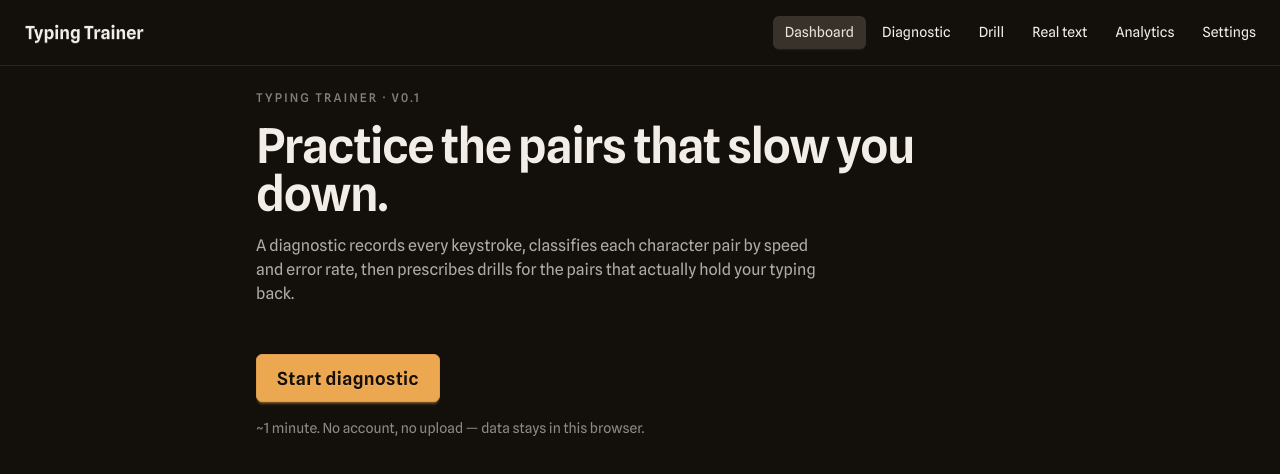
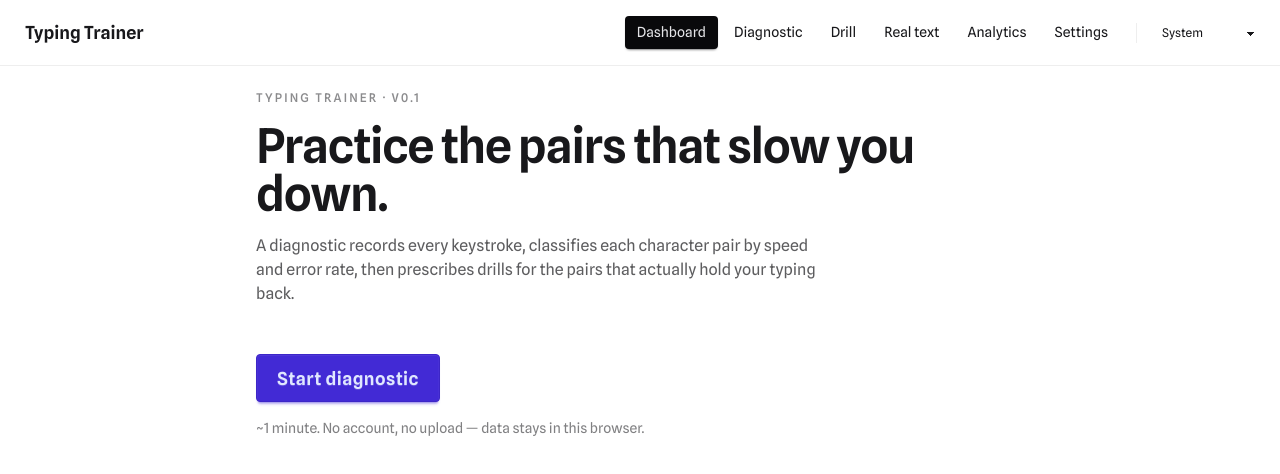
Before and after one commit to Alounv/typing-trainer, a SvelteKit app: page / in a window 1280 px wide. Shown: the top 474 px of the page. Built offline with nearby package versions, Linux system fonts and the light colour scheme.

Commit message:
Add themes

```diff
--- a/src/app.html
+++ b/src/app.html
@@ -17,6 +17,31 @@
 			rel="stylesheet"
 			href="https://fonts.googleapis.com/css2?family=Spline+Sans:wght@300;400;500;600;700&family=JetBrains+Mono:ital,wght@0,400;0,500;0,600;1,400&display=swap"
 		/>
+		<!--
+			Theme init: set `data-theme` before first paint to prevent the
+			stored theme from flashing through the default. Must be inline
+			and synchronous. Mirrors the resolution logic in
+			`src/lib/stores/theme.svelte.ts` — keep them in sync.
+		-->
+		<script>
+			(function () {
+				try {
+					var stored = localStorage.getItem('theme');
+					var choice = stored || 'system';
+					var resolved;
+					if (choice === 'system') {
+						resolved = window.matchMedia('(prefers-color-scheme: dark)').matches
+							? 'dark'
+							: 'light';
+					} else {
+						resolved = choice;
+					}
+					document.documentElement.dataset.theme = resolved;
+				} catch (e) {
+					document.documentElement.dataset.theme = 'dark';
+				}
+			})();
+		</script>
 		%sveltekit.head%
 	</head>
 	<body data-sveltekit-preload-data="hover">
--- /dev/null
+++ b/src/lib/components/ThemeSelect.svelte
@@ -0,0 +1,66 @@
+<script lang="ts">
+	/**
+	 * Theme picker. Full daisyUI theme list plus a "System" option.
+	 *
+	 * Rendered as a `<select>` rather than a custom dropdown: native
+	 * controls are keyboard-accessible for free, work on mobile, and the
+	 * 30+ options list makes a custom panel painful to navigate anyway.
+	 * Visual treatment is just daisyUI's `select` class.
+	 *
+	 * The select is uncontrolled from Svelte's POV (no bind:value) because
+	 * the theme store is the source of truth — we read from it on change
+	 * and let the store's reactivity drive `selected`.
+	 */
+	import { onMount } from 'svelte';
+	import { THEMES, setTheme, themeStore, type ThemeChoice } from '$lib/stores/theme.svelte';
+
+	let mounted = $state(false);
+	onMount(() => {
+		mounted = true;
+	});
+
+	function onChange(e: Event) {
+		const target = e.target as HTMLSelectElement;
+		setTheme(target.value as ThemeChoice);
+	}
+
+	// Capitalize for display — daisyUI theme names ship lowercase and we
+	// want "Cupcake" not "cupcake" in the dropdown.
+	function label(name: string): string {
+		return name.charAt(0).toUpperCase() + name.slice(1);
+	}
+</script>
+
+<label class="flex items-center gap-2 text-sm">
+	<span class="sr-only">Theme</span>
+	<!--
+		`suppressHydrationWarning`-style workaround: during SSR we don't
+		know the user's choice (it's in localStorage). We render the
+		default and let the store sync it after mount. The `disabled`
+		state during pre-mount avoids a flash where "System" looks
+		selected but a click does nothing.
+	-->
+	<select
+		class="select select-sm select-ghost w-auto font-sans"
+		aria-label="Choose theme"
+		value={themeStore.choice}
+		onchange={onChange}
+		disabled={!mounted}
+	>
+		<!--
+			Brand: the curated "core" offering — follows-OS + the three themes
+			we actively steward. daisyUI group is everything else, surfaced
+			for variety but not part of the brand set.
+		-->
+		<optgroup label="Brand">
+			<option value="system">System</option>
+			<option value="light">Light</option>
+			<option value="dark">Dark</option>
+		</optgroup>
+		<optgroup label="daisyUI">
+			{#each THEMES.filter((t) => t !== 'light' && t !== 'dark') as name (name)}
+				<option value={name}>{label(name)}</option>
+			{/each}
+		</optgroup>
+	</select>
+</label>
--- /dev/null
+++ b/src/lib/stores/theme.svelte.ts
@@ -0,0 +1,134 @@
+/**
+ * Theme store. Persists the user's theme choice to localStorage and keeps
+ * `<html data-theme>` in sync; daisyUI reads that attribute to swap palettes
+ * without a reload.
+ *
+ * "System" is a virtual choice: we don't store "system" as the `data-theme`
+ * value (daisyUI wouldn't know what to do). Instead we store the literal
+ * string "system" in localStorage and resolve it to `typewriter` (dark) or
+ * `light` on apply, tracking the OS preference going forward via a
+ * `matchMedia` listener.
+ */
+
+export const THEMES = [
+	'light',
+	'dark',
+	'cupcake',
+	'bumblebee',
+	'emerald',
+	'corporate',
+	'synthwave',
+	'retro',
+	'cyberpunk',
+	'valentine',
+	'halloween',
+	'garden',
+	'forest',
+	'aqua',
+	'lofi',
+	'pastel',
+	'fantasy',
+	'wireframe',
+	'black',
+	'luxury',
+	'dracula',
+	'cmyk',
+	'autumn',
+	'business',
+	'acid',
+	'lemonade',
+	'night',
+	'coffee',
+	'winter',
+	'dim',
+	'nord',
+	'sunset',
+	'caramellatte',
+	'abyss',
+	'silk'
+] as const;
+
+export type Theme = (typeof THEMES)[number];
+export type ThemeChoice = Theme | 'system';
+
+const STORAGE_KEY = 'theme';
+const DARK_FALLBACK: Theme = 'dark';
+const LIGHT_FALLBACK: Theme = 'light';
+
+/**
+ * User's persisted choice. This is what the dropdown shows — the actual
+ * rendered theme is `resolvedTheme` below.
+ */
+export const themeStore = $state<{ choice: ThemeChoice; resolved: Theme }>({
+	choice: 'system',
+	resolved: DARK_FALLBACK
+});
+
+/** Convert "system" into a concrete theme based on current OS preference. */
+function resolveSystemTheme(): Theme {
+	if (typeof window === 'undefined') return DARK_FALLBACK;
+	const prefersDark = window.matchMedia('(prefers-color-scheme: dark)').matches;
+	return prefersDark ? DARK_FALLBACK : LIGHT_FALLBACK;
+}
+
+/**
+ * Type guard so unfamiliar `localStorage` contents can't poison our state.
+ * The old `as const` list is the source of truth.
+ */
+function isTheme(value: string): value is Theme {
+	return (THEMES as readonly string[]).includes(value);
+}
+
+/**
+ * Read persisted choice (or default to "system"), apply to DOM, start
+ * tracking OS changes if needed. Call once on app mount.
+ *
+ * Returns a cleanup function for the OS listener — unused in practice (the
+ * listener outlives the page), but honoring the contract keeps tests tidy.
+ */
+export function initThemeStore(): () => void {
+	const stored = typeof localStorage !== 'undefined' ? localStorage.getItem(STORAGE_KEY) : null;
+
+	if (stored === 'system' || stored === null) {
+		themeStore.choice = 'system';
+	} else if (isTheme(stored)) {
+		themeStore.choice = stored;
+	} else {
+		// Corrupted value — reset quietly.
+		themeStore.choice = 'system';
+	}
+
+	applyResolvedTheme();
+
+	// When the user picks "system", follow OS changes live. If they pick an
+	// explicit theme later, this handler simply no-ops.
+	const mq = window.matchMedia('(prefers-color-scheme: dark)');
+	const onChange = () => {
+		if (themeStore.choice === 'system') applyResolvedTheme();
+	};
+	mq.addEventListener('change', onChange);
+	return () => mq.removeEventListener('change', onChange);
+}
+
+/** Set the user's choice, persist it, and apply to the DOM. */
+export function setTheme(choice: ThemeChoice): void {
+	themeStore.choice = choice;
+	if (typeof localStorage !== 'undefined') {
+		localStorage.setItem(STORAGE_KEY, choice);
+	}
+	applyResolvedTheme();
+}
+
+/**
+ * Resolve current `choice` → concrete theme, mutate `resolved`, and write
+ * `data-theme` on `<html>`. Keeping this the single write-site means the
+ * inline FOUC script (in app.html) and this module agree on semantics.
+ */
+function applyResolvedTheme(): void {
+	const resolved =
+		themeStore.choice === 'system' ? resolveSystemTheme() : themeStore.choice;
+	themeStore.resolved = resolved;
+	if (typeof document !== 'undefined') {
+		document.documentElement.dataset.theme = resolved;
+	}
+}
--- a/src/routes/+layout.svelte
+++ b/src/routes/+layout.svelte
@@ -3,6 +3,9 @@
 	import favicon from '$lib/assets/favicon.svg';
 	import { page } from '$app/state';
 	import { resolve } from '$app/paths';
+	import { onMount } from 'svelte';
+	import ThemeSelect from '$lib/components/ThemeSelect.svelte';
+	import { initThemeStore } from '$lib/stores/theme.svelte';
 
 	let { children } = $props();
 
@@ -14,6 +17,11 @@
 		{ href: '/analytics', label: 'Analytics' },
 		{ href: '/settings', label: 'Settings' }
 	] as const;
+
+	// The inline script in app.html already applied `data-theme` pre-paint;
+	// this mount hydrates the reactive store from the same source and starts
+	// listening for OS changes when the user is on "System".
+	onMount(() => initThemeStore());
 </script>
 
 <svelte:head><link rel="icon" href={favicon} /></svelte:head>
@@ -23,7 +31,7 @@
 		<div class="flex-1">
 			<a href={resolve('/')} class="btn text-lg font-semibold btn-ghost">Typing Trainer</a>
 		</div>
-		<nav class="flex-none">
+		<nav class="flex flex-none items-center gap-3">
 			<ul class="menu menu-horizontal gap-1 px-1">
 				{#each nav as item (item.href)}
 					<li>
@@ -37,6 +45,9 @@
 					</li>
 				{/each}
 			</ul>
+			<!-- Separator between section nav and the appearance control. -->
+			<span aria-hidden="true" class="h-5 w-px bg-base-300"></span>
+			<ThemeSelect />
 		</nav>
 	</header>
 	<main class="container mx-auto flex-1 p-6">
--- a/src/routes/layout.css
+++ b/src/routes/layout.css
@@ -1,73 +1,13 @@
 @import 'tailwindcss';
 
 /*
- * Custom daisyUI theme: the default purple-on-dark palette reads as
- * generic dashboard-adjacent. We're a typing trainer, so the palette
- * leans toward warm-tinted dark (hue 70 — gentle amber) with a single
- * restrained amber accent. Amber was already in use for corrected-error
- * underlines, so picking it as the primary completes the system rather
- * than introducing a new color.
- *
- * All colors are in OKLCH so lightness steps are perceptually uniform.
- * Neutrals carry ~0.012 chroma toward the brand hue — not enough to
- * look tinted on its own, but it ties chrome and accent together so
- * nothing reads as a cold gray island.
+ * All daisyUI themes enabled. No custom brand theme — the app relies on
+ * the daisyUI built-ins. System-preference users land on `dark`
+ * (daisyUI's built-in default for prefers-color-scheme: dark) or `light`
+ * otherwise.
  */
 @plugin 'daisyui' {
-	themes: typewriter --default;
-}
-
-@plugin 'daisyui/theme' {
-	name: 'typewriter';
-	default: true;
-	prefersdark: true;
-	color-scheme: dark;
-
-	/* Surfaces: very-dark warm-black → lifted inks. base-100 is the page,
-	   base-200 the focused drill surface, base-300 elevated chips/borders. */
-	--color-base-100: oklch(0.17 0.012 70);
-	--color-base-200: oklch(0.22 0.014 70);
-	--color-base-300: oklch(0.27 0.016 70);
-	--color-base-content: oklch(0.95 0.01 70);
-
-	/* Amber accent — the single meaningful accent, used rarely. Chroma is
-	   deliberately moderate (0.13) to feel like warm brass rather than
-	   safety vest. Content-on-primary is dark so contrast holds. */
-	--color-primary: oklch(0.78 0.13 70);
-	--color-primary-content: oklch(0.18 0.025 70);
-
-	--color-secondary: oklch(0.62 0.08 180);
-	--color-secondary-content: oklch(0.14 0.02 180);
-
-	--color-accent: oklch(0.72 0.14 50);
-	--color-accent-content: oklch(0.18 0.025 50);
-
-	--color-neutral: oklch(0.32 0.014 70);
-	--color-neutral-content: oklch(0.92 0.01 70);
-
-	/* Status colors: warm red for errors, moderate amber-yellow for
-	   corrected-error dotted underlines, calm green for success, blue
-	   for informational. All tinted slightly warm so they belong to
-	   the same family. */
-	--color-info: oklch(0.72 0.08 220);
-	--color-info-content: oklch(0.16 0.02 220);
-	--color-success: oklch(0.68 0.12 140);
-	--color-success-content: oklch(0.14 0.02 140);
-	--color-warning: oklch(0.82 0.13 85);
-	--color-warning-content: oklch(0.2 0.03 85);
-	--color-error: oklch(0.65 0.18 25);
-	--color-error-content: oklch(0.15 0.02 25);
-
-	/* Radius / border scale: subtle rounding, firmer borders. A typing
-	   trainer should feel precise and mechanical, not pillowy. */
-	--radius-selector: 0.25rem;
-	--radius-field: 0.375rem;
-	--radius-box: 0.5rem;
-	--size-selector: 0.25rem;
-	--size-field: 0.25rem;
-	--border: 1px;
-	--depth: 1;
-	--noise: 0;
+	themes: all;
 }
 
 /* Typography tokens. Two families: a distinctive geometric sans (Spline
```
